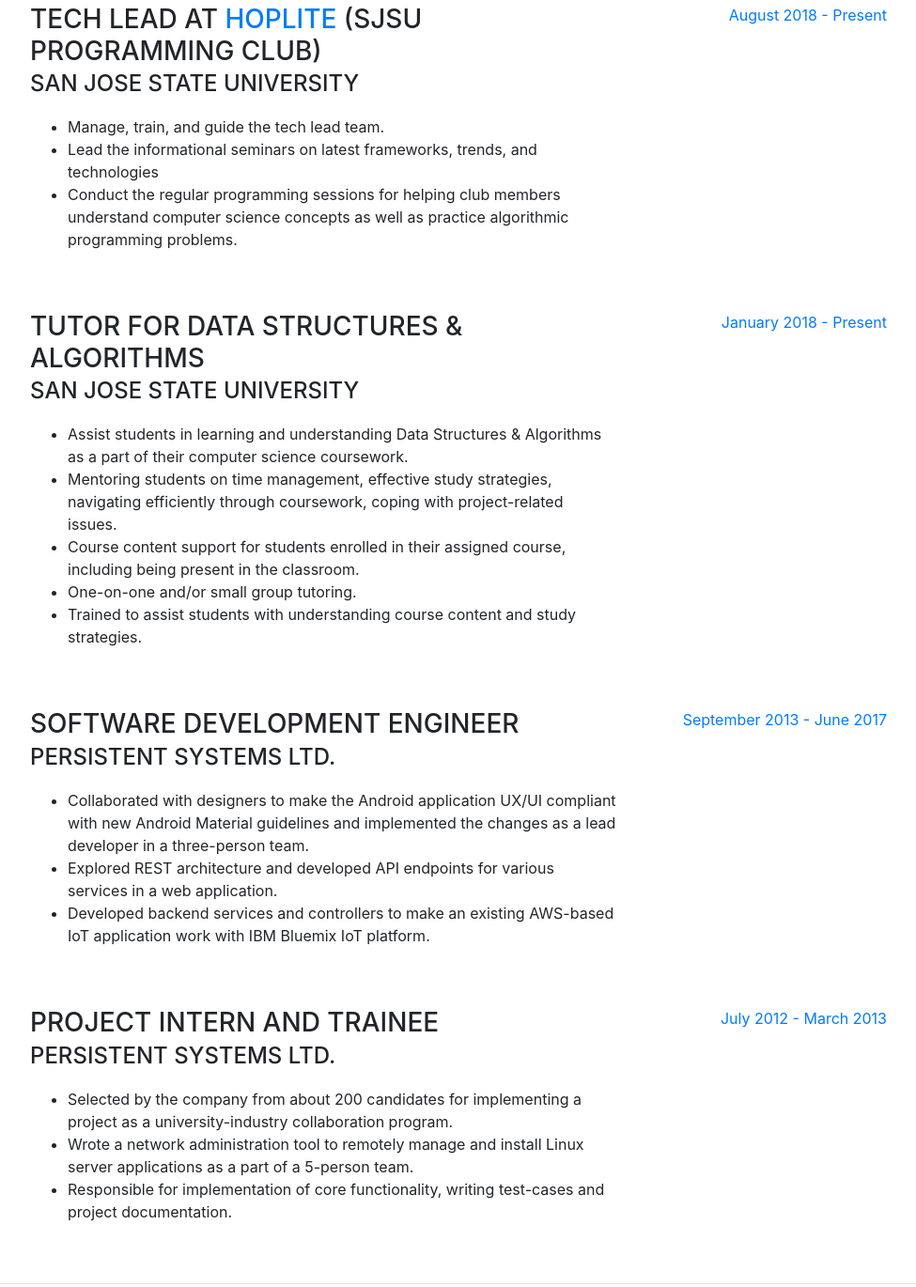
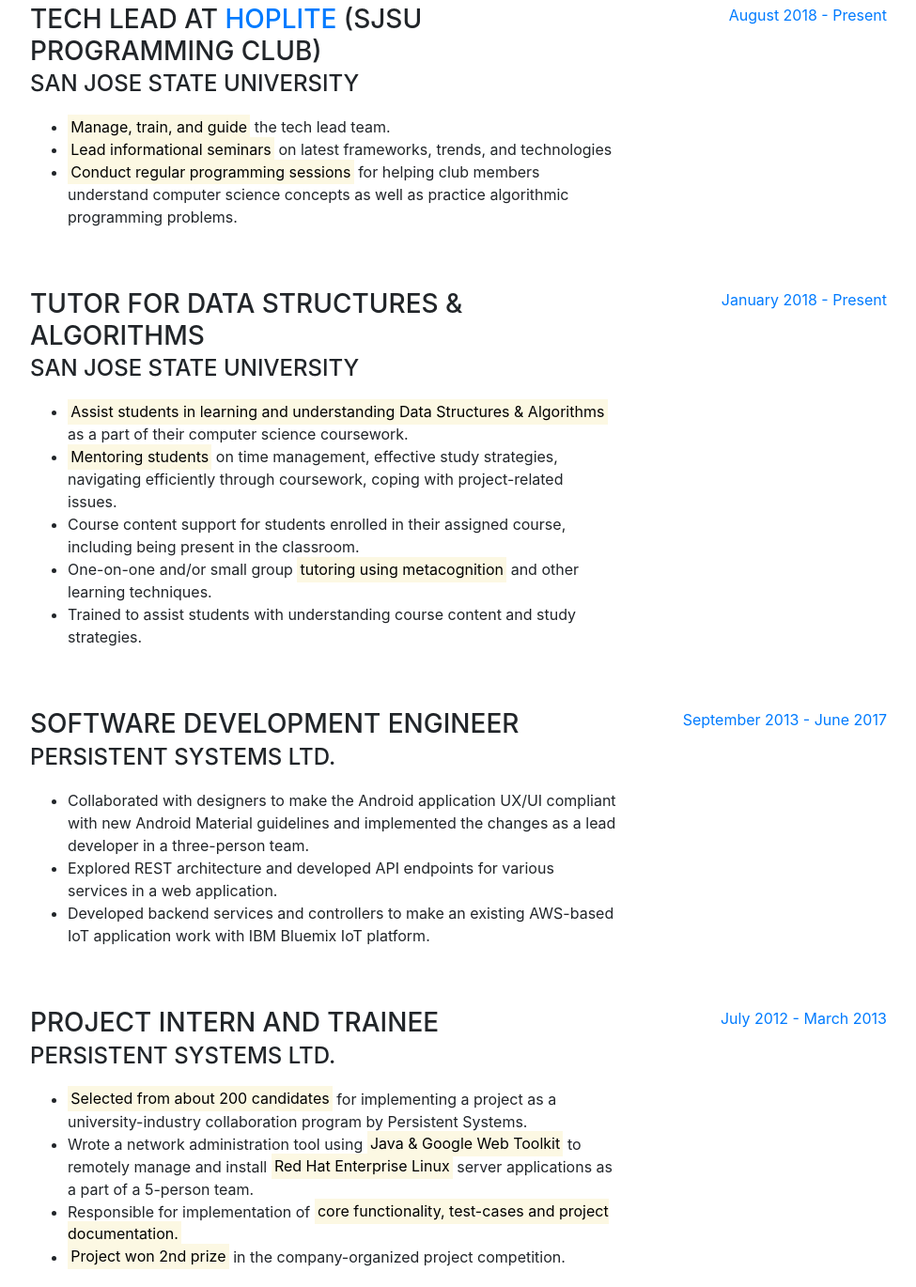
Before and after one commit to saurabhmithe/saurabhmithe.github.io, a website with bundled scripts: page index.html in a window 1280 px wide. Shown: the part 2063-3433 px from the top of the page at 94% size, without its empty margins (288-1263 px from the left). Built offline with nearby package versions, Linux system fonts and the light colour scheme; a web font is replaced by a local one.

Commit message:
marking in experience section

```diff
--- a/index.html
+++ b/index.html
@@ -193,9 +193,9 @@
               <div class="subheading mb-3">San Jose State University</div>
               <p>
                 <ul>
-                  <li>Manage, train, and guide the tech lead team.</li>
-                  <li>Lead the informational seminars on latest frameworks, trends, and technologies</li>
-                  <li>Conduct the regular programming sessions for helping club members understand computer science concepts as well as practice algorithmic programming problems.</li>
+                  <li><mark>Manage, train, and guide</mark> the tech lead team.</li>
+                  <li><mark>Lead informational seminars</mark> on latest frameworks, trends, and technologies</li>
+                  <li><mark>Conduct regular programming sessions</mark> for helping club members understand computer science concepts as well as practice algorithmic programming problems.</li>
                 </ul>
               </p>
             </div>
@@ -210,10 +210,10 @@
               <div class="subheading mb-3">San Jose State University</div>
               <p>
                 <ul>
-                  <li>Assist students in learning and understanding Data Structures & Algorithms as a part of their computer science coursework.</li>
-                  <li>Mentoring students on time management, effective study strategies, navigating efficiently through coursework, coping with project-related issues.</li>
+                  <li><mark>Assist students in learning and understanding Data Structures & Algorithms</mark> as a part of their computer science coursework.</li>
+                  <li><mark>Mentoring students</mark> on time management, effective study strategies, navigating efficiently through coursework, coping with project-related issues.</li>
                   <li>Course content support for students enrolled in their assigned course, including being present in the classroom.</li>
-                  <li>One-on-one and/or small group tutoring.</li>
+                  <li>One-on-one and/or small group <mark>tutoring using metacognition</mark> and other learning techniques.</li>
                   <li>Trained to assist students with understanding course content and study strategies.</li>
                 </ul>
               </p>
@@ -246,9 +246,10 @@
               <div class="subheading mb-3">Persistent Systems Ltd.</div>
               <p>
                 <ul>
-                  <li>Selected by the company from about 200 candidates for implementing a project as a university-industry collaboration program.</li>
-                  <li>Wrote a network administration tool to remotely manage and install Linux server applications as a part of a 5-person team.</li>
-                  <li>Responsible for implementation of core functionality, writing test-cases and project documentation.</li>
+                  <li><mark>Selected from about 200 candidates</mark> for implementing a project as a university-industry collaboration program by Persistent Systems. </li>
+                  <li>Wrote a network administration tool using <mark>Java & Google Web Toolkit</mark> to remotely manage and install <mark>Red Hat Enterprise Linux</mark> server applications as a part of a 5-person team.</li>
+                  <li>Responsible for implementation of <mark>core functionality, test-cases and project documentation.</mark></li>
+                  <li><mark>Project won 2nd prize</mark> in the company-organized project competition.</li>
                 </ul>
               </p>
             </div>
```
